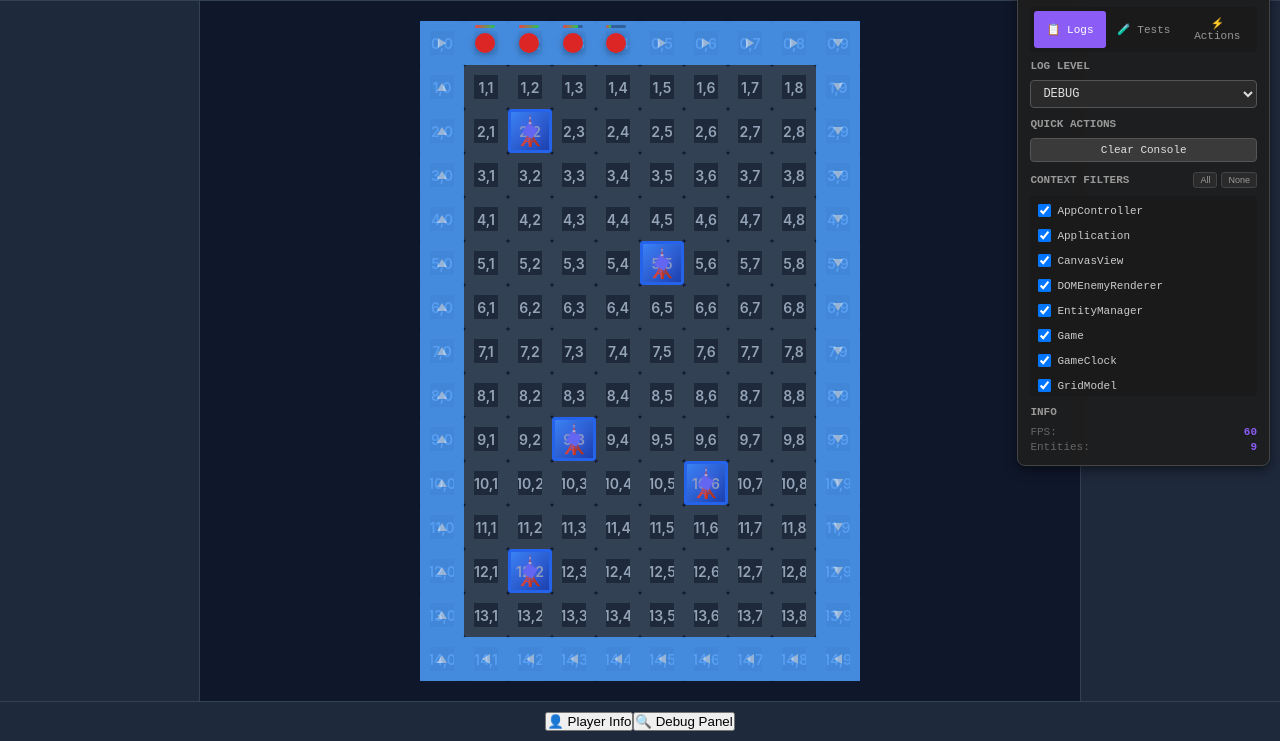
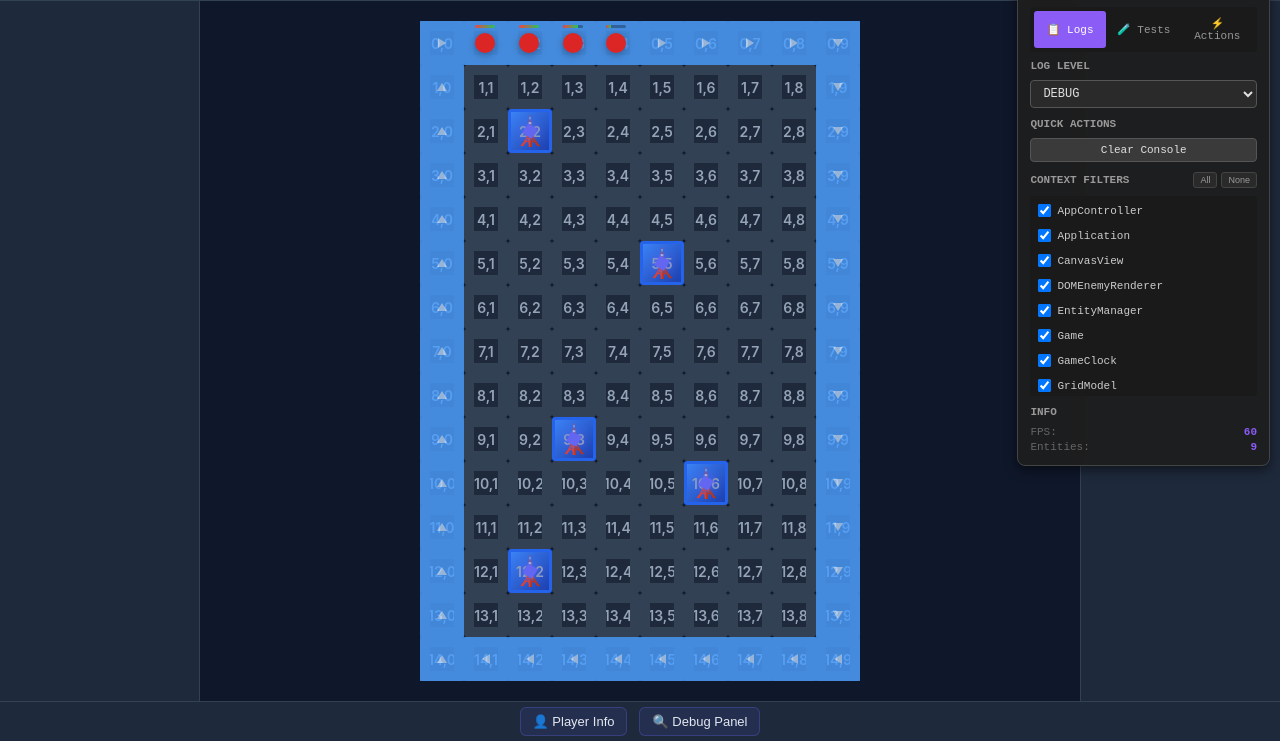
Before and after one commit to deljdlx/td-poc, a plain HTML site: page index.html in a window 1280 px wide. Shown: the part 59-800 px from the top of the page. Drawn offline with Linux system fonts and the light colour scheme.

Commit message:
ui footer buttons

```diff
--- a/assets/css/style.css
+++ b/assets/css/style.css
@@ -149,15 +149,46 @@ body {
 }
 
 .game-footer {
-    height: 40px;
+    height: 50px;
     background: var(--color-surface);
     border-top: 1px solid var(--color-border);
     display: flex;
     align-items: center;
     justify-content: center;
+    gap: 12px;
     flex-shrink: 0;
     font-size: 12px;
     color: var(--color-text-dim);
+    padding: 0 16px;
+}
+
+/* Debug Buttons in Footer */
+.debug-btn {
+    background: rgba(99, 102, 241, 0.1);
+    color: var(--color-text);
+    border: 1px solid rgba(99, 102, 241, 0.3);
+    border-radius: 6px;
+    padding: 6px 12px;
+    font-size: 13px;
+    font-weight: 500;
+    cursor: pointer;
+    transition: all 0.2s ease;
+    display: flex;
+    align-items: center;
+    gap: 6px;
+    white-space: nowrap;
+}
+
+.debug-btn:hover {
+    background: rgba(99, 102, 241, 0.2);
+    border-color: rgba(99, 102, 241, 0.5);
+    transform: translateY(-1px);
+    box-shadow: 0 2px 8px rgba(99, 102, 241, 0.2);
+}
+
+.debug-btn:active {
+    transform: translateY(0);
+    box-shadow: 0 1px 4px rgba(99, 102, 241, 0.2);
 }
 
 /* ==========================================
```
